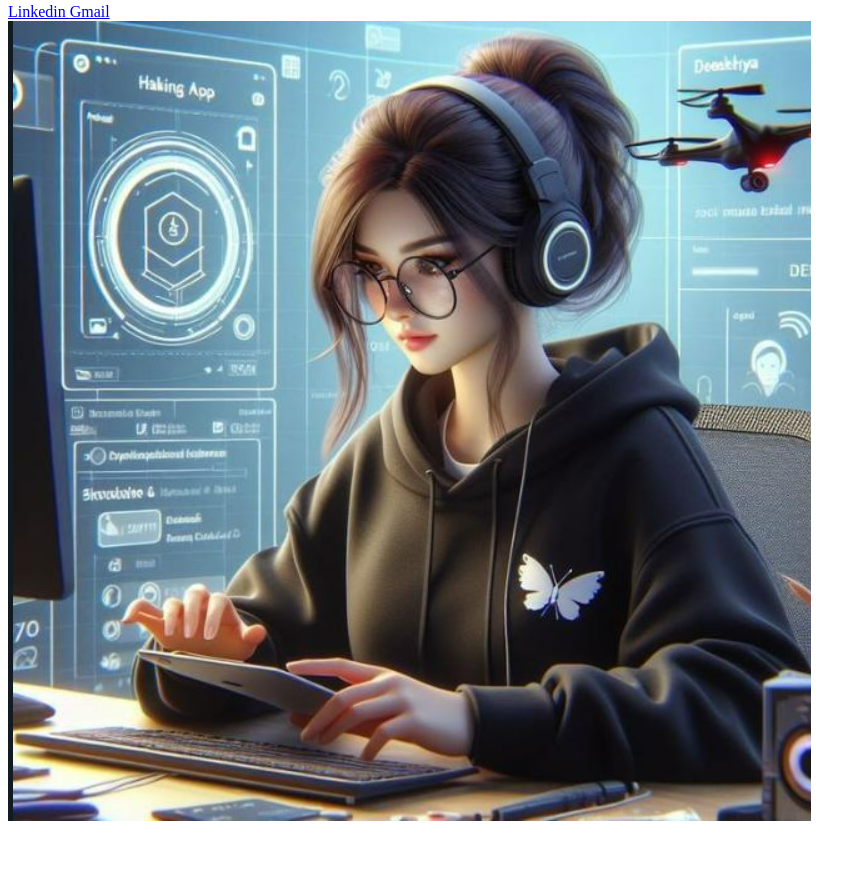
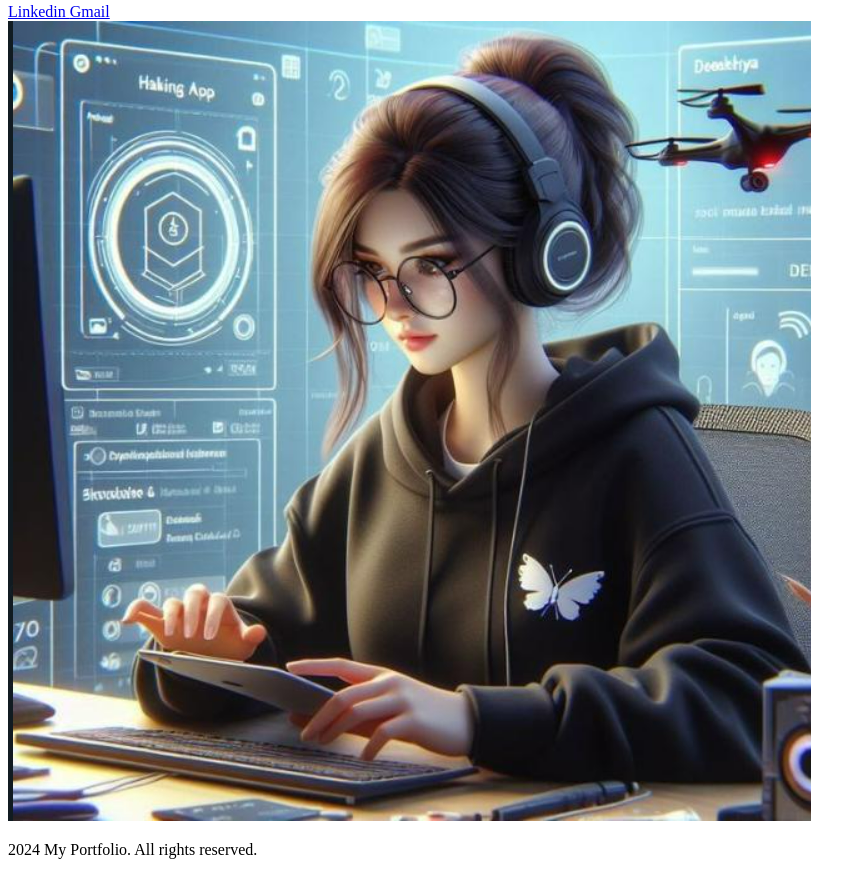
Before and after one commit to Dana-Nasr/portfolio, a plain HTML site: page index.html in a window 1280 px wide. Shown: the part 283-1158 px from the top of the page, without its empty margins (0-866 px from the left). Before the commit the page ends 1116 px from the top, so only its background shows below. Drawn offline with Linux system fonts and the light colour scheme.

Commit message:
footer section added

```diff
--- a/index.html
+++ b/index.html
@@ -34,6 +34,10 @@
       </a>
       <a href="https://nasr.dana.a@gmail.com">Gmail</a>
     </div>
+
     <div><img src="dev.png" alt="developer" /></div>
   </body>
+  <footer>
+    <p>2024 My Portfolio. All rights reserved.</p>
+  </footer>
 </html>
```
